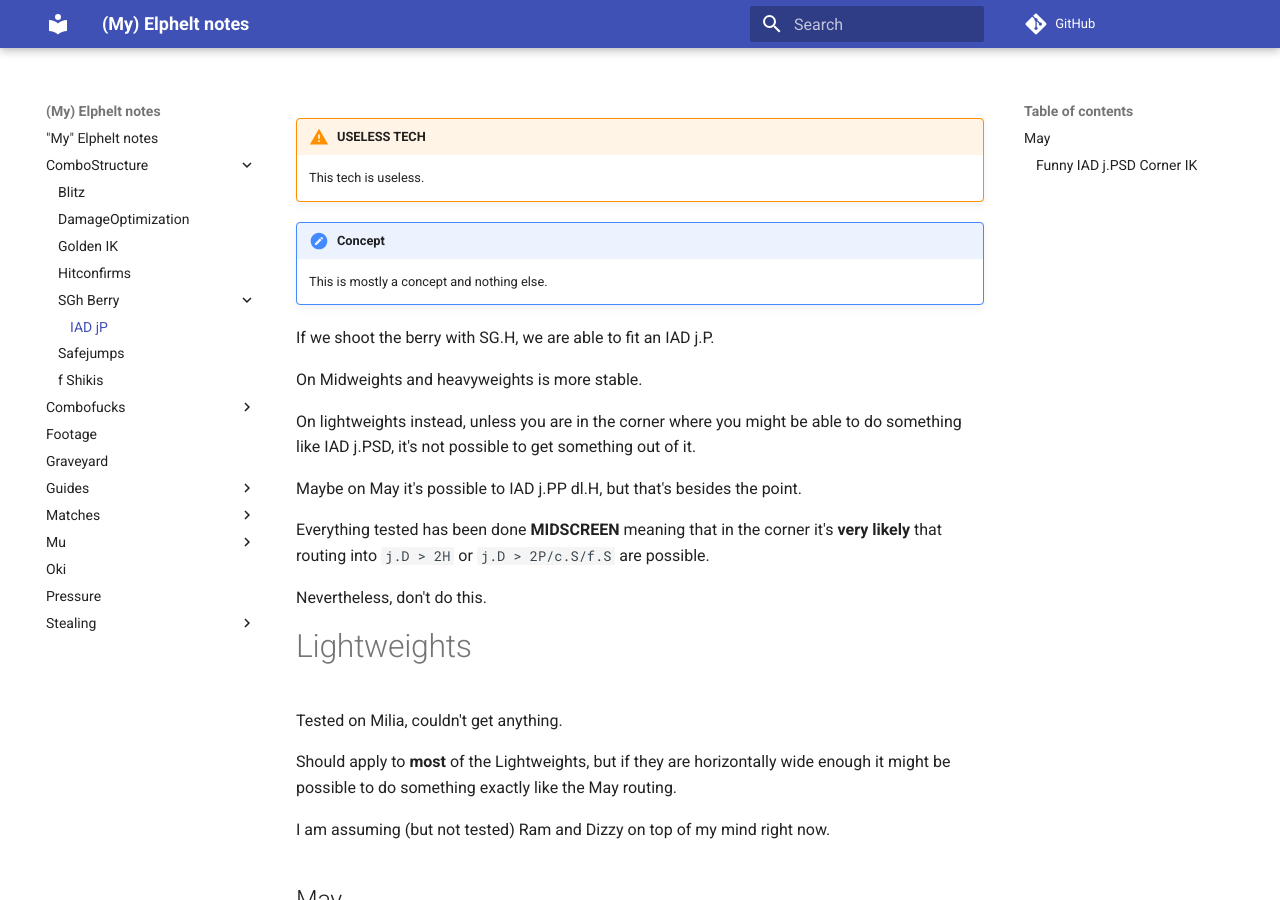
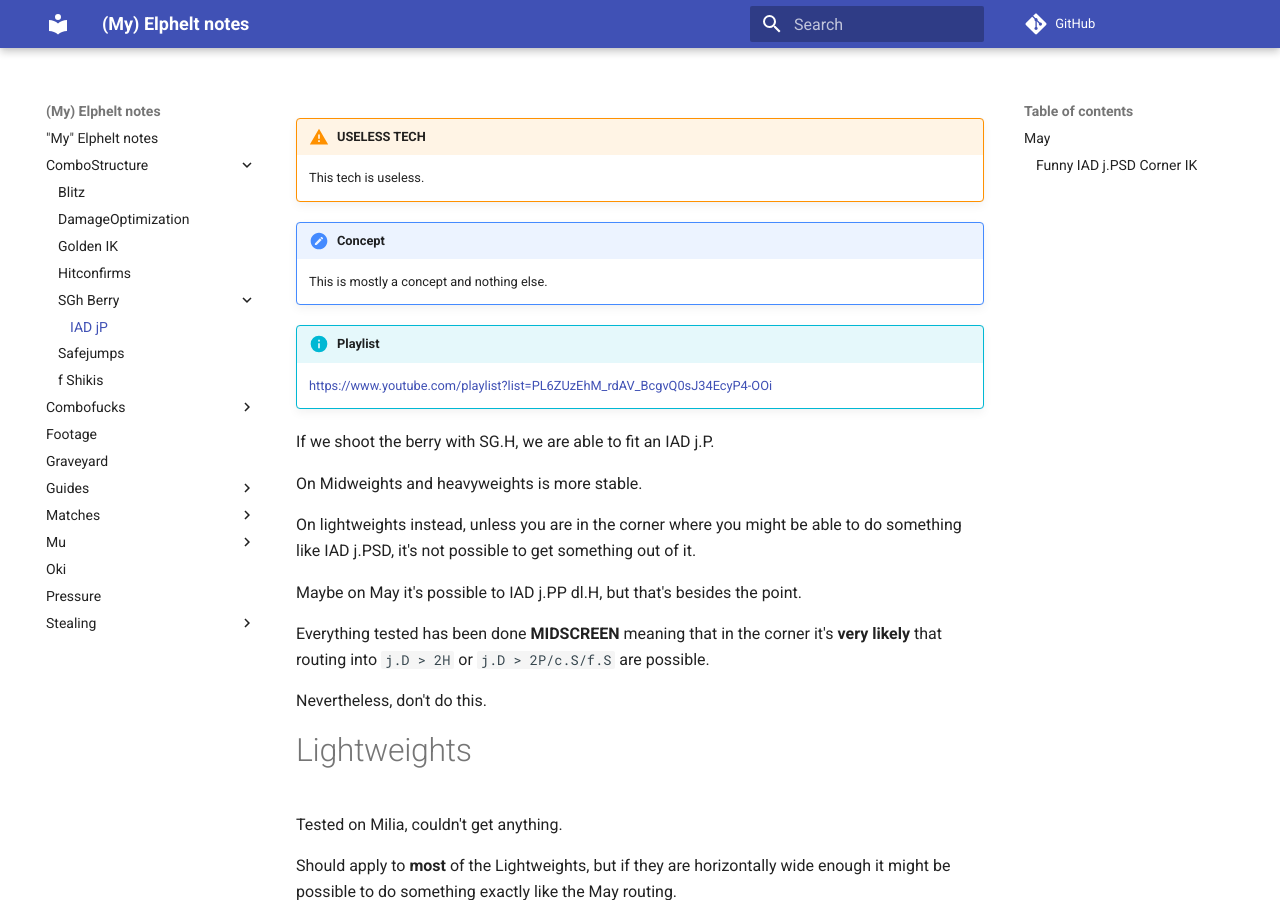
Before and after one commit to OriolFilter/Elphelt, an MkDocs documentation site: the page built from docs/ComboStructure/SGh_Berry/IAD jP.md, in a window 1280 px wide and 900 px high. Built offline with MkDocs 1.6.1 and Material for MkDocs 9.7.7, drawn with Linux system fonts in a browser that asks for light colours; comment, search, counter and statistics services are not loaded.

Commit message:
Added playlist URL

```diff
--- a/docs/ComboStructure/SGh_Berry/IAD jP.md
+++ b/docs/ComboStructure/SGh_Berry/IAD jP.md
@@ -6,6 +6,10 @@
 !!! note "Concept"
 
     This is mostly a concept and nothing else.
+
+!!! info "Playlist"
+
+    https://www.youtube.com/playlist?list=PL6ZUzEhM_rdAV_BcgvQ0sJ34EcyP4-OOi
 
 
 If we shoot the berry with SG.H, we are able to fit an IAD j.P.
```
